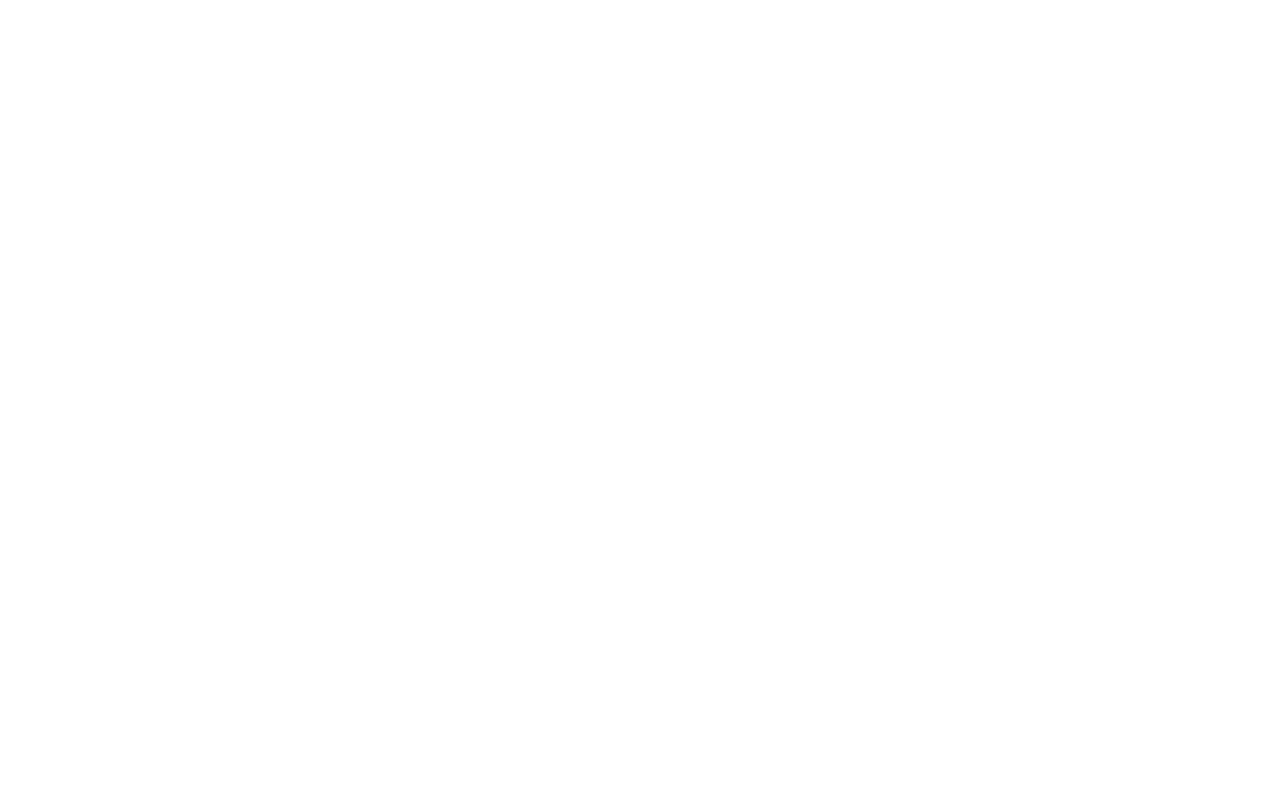
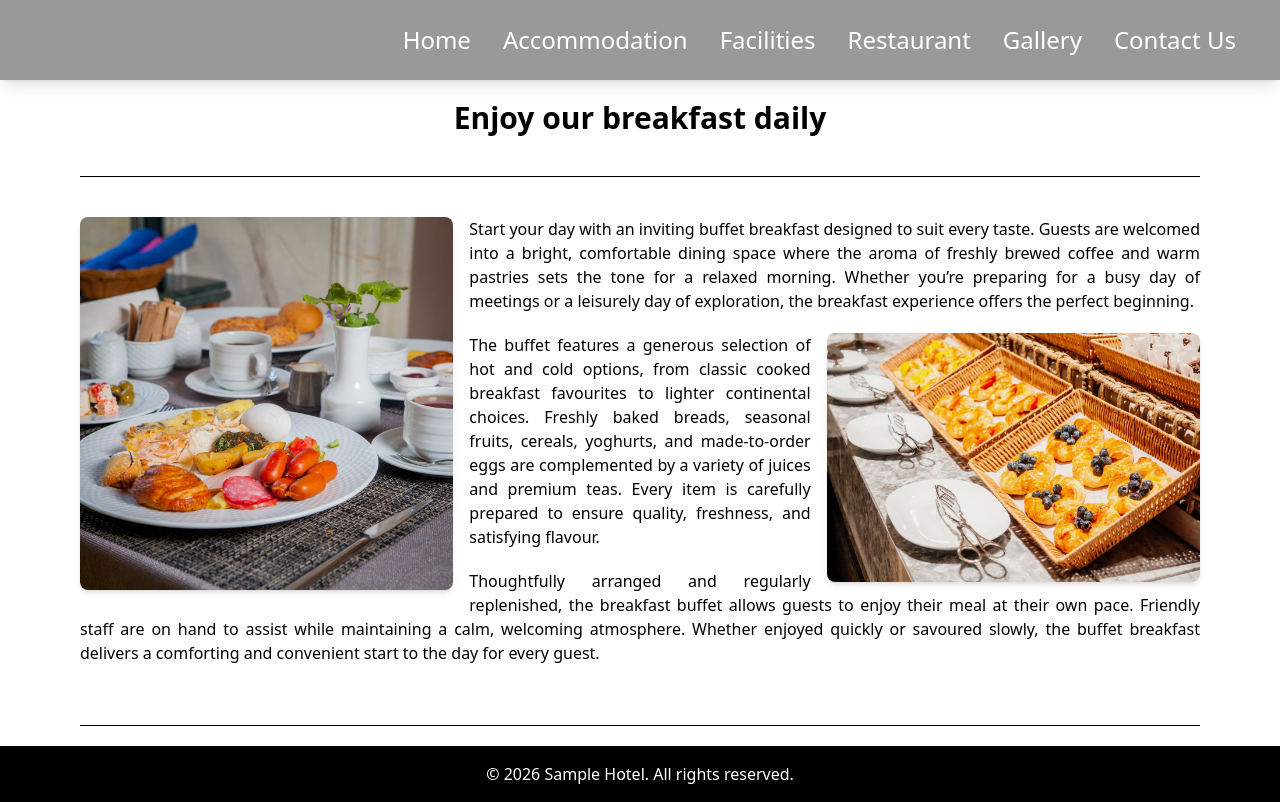
Before and after one commit to Mathew-Ritchie/Sample_Hotel_Website_Mathew_Ritchie, a React (Vite) app in the folder hotel-site/: page /restaurant in a window 1280 px wide. Before the commit this address had no page. Built offline with nearby package versions, Linux system fonts and the light colour scheme.

Commit message:
added restaurant page.

```diff
--- a/hotel-site/src/App.jsx
+++ b/hotel-site/src/App.jsx
@@ -4,6 +4,7 @@
 import LandingPage from "./pages/LandingPage.jsx";
 import AccommodationPage from "./pages/AccommodationPage.jsx";
 import FacilitiesPage from "./pages/FacilitiesPage.jsx";
+import RestaurantPage from "./pages/RestaurantPage.jsx";
 
 export default function App() {
 return (
@@ -13,6 +14,7 @@
                 <Route index element={<LandingPage />} />
                 <Route path="accommodations" element={<AccommodationPage />} />
                 <Route path="facilities" element={<FacilitiesPage />} />
+                <Route path="restaurant" element={<RestaurantPage />} />
             </Route>
         </Routes>
     </BrowserRouter>
--- a/hotel-site/src/components/NavModalHeader.jsx
+++ b/hotel-site/src/components/NavModalHeader.jsx
@@ -63,12 +63,12 @@
             Facilities
           </Link>
 
-          <a
-            href="#dessert"
+          <Link
+            to="/restaurant"
             className="p-2 rounded-md hover:bg-gray-700 transition duration-200"
           >
-            Breakfast
-          </a>
+            Restaurant
+          </Link>
           <a
             href="#gallery"
             className="p-2 rounded-md hover:bg-gray-700 transition duration-200"
--- /dev/null
+++ b/hotel-site/src/pages/RestaurantPage.jsx
@@ -0,0 +1,37 @@
+import React from "react";
+
+
+export default function RestaurantPage() {
+  return (
+    <div className="pb-5 px-4 sm:px-10  md:px-20 lg:px-20">
+      <h2
+        className="text-3xl font-bold text-center pt-25 mb-5  md:mb-10"
+      >
+       Enjoy our breakfast daily
+      </h2>
+      <hr className="md:pt-5"></hr>
+      <p className="py-5 text-justify">
+        <img
+          src="/images/breakfast1.jpeg"
+          alt="Hout Bay Harbour"
+          // Floating the image to the left with margin on larger screens
+          className="rounded-lg shadow-md w-full sm:w-1/2 md:w-1/3 sm:float-left sm:mr-4 mb-4 sm:mb-2"
+        />
+        Start your day with an inviting buffet breakfast designed to suit every taste. Guests are welcomed into a bright, comfortable dining space where the aroma of freshly brewed coffee and warm pastries sets the tone for a relaxed morning. Whether you’re preparing for a busy day of meetings or a leisurely day of exploration, the breakfast experience offers the perfect beginning.
+      </p>
+      <p className="pb-5 text-justify">
+        <img
+          src="/images/breakfast2.jpeg"
+          alt="Hout Bay market"
+          // Floating the image to the right with margin on larger screens
+          className="rounded-lg shadow-md w-full sm:w-1/2 md:w-1/3 sm:float-right sm:ml-4 mb-4 sm:mb-2"
+        />
+        The buffet features a generous selection of hot and cold options, from classic cooked breakfast favourites to lighter continental choices. Freshly baked breads, seasonal fruits, cereals, yoghurts, and made-to-order eggs are complemented by a variety of juices and premium teas. Every item is carefully prepared to ensure quality, freshness, and satisfying flavour.
+      </p>
+      <p className="pb-5 text-justify md:pb-10 xl:pb-15">
+        Thoughtfully arranged and regularly replenished, the breakfast buffet allows guests to enjoy their meal at their own pace. Friendly staff are on hand to assist while maintaining a calm, welcoming atmosphere. Whether enjoyed quickly or savoured slowly, the buffet breakfast delivers a comforting and convenient start to the day for every guest.
+      </p>
+      <hr></hr>
+    </div>
+  );
+}
```
Also changed, not shown: hotel-site/public/images/breakfast1.jpeg (added), hotel-site/public/images/breakfast2.jpeg (added).
